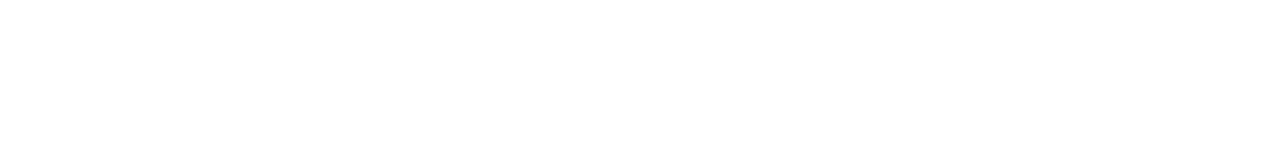
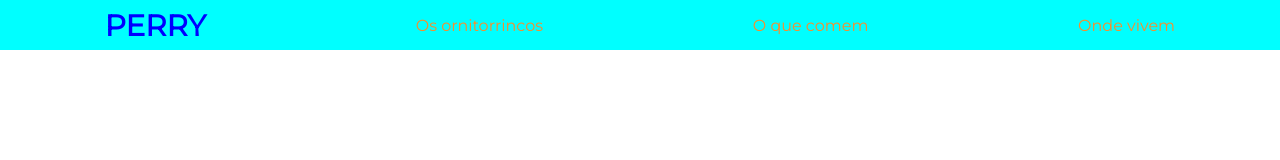
Before and after one commit to jeffamorim/102-css, a plain HTML site: page index.html in a window 1280 px wide. Drawn offline with Linux system fonts and the light colour scheme.

Commit message:
Criar navbar estilosa

```diff
--- a/index.html
+++ b/index.html
@@ -4,9 +4,17 @@
     <meta charset="UTF-8">
     <meta name="viewport" content="width=device-width, initial-scale=1.0">
     <meta http-equiv="X-UA-Compatible" content="ie=edge">
-    <title>Document</title>
+    <link rel="stylesheet" href="style.css">
+    <link href="https://fonts.googleapis.com/css?family=Montserrat" rel="stylesheet">
+
+    <title>Perry</title>
 </head>
 <body>
-
+    <nav>
+        <a href="">PERRY</a>
+        <a href="">Os ornitorrincos</a>
+        <a href="">O que comem</a>
+        <a href="">Onde vivem</a>
+    </nav>
 </body>
 </html>
--- a/style.css
+++ b/style.css
@@ -0,0 +1,21 @@
+body{
+    margin: 0;
+}
+nav{
+    background-color: aqua;
+    height: 50px;
+    display: flex;
+    align-items: center;
+    justify-content: space-around;
+    font-family: 'Montserrat', sans-serif;
+
+}
+a{
+    color: rgb(246, 142, 44);
+    text-decoration: none;
+}
+nav a:first-child{
+    font-size: 22pt;
+    color: blue;
+    font-weight: 900;
+}
```
